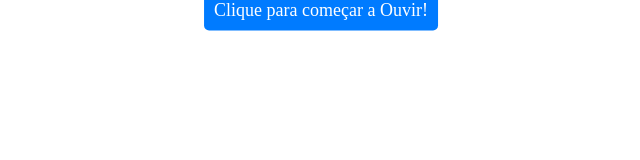
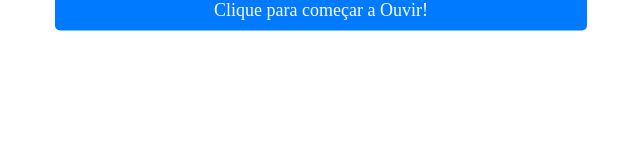
Before and after one commit to MISPerA/play, a plain HTML site: page index.html in a window 1280 px wide. Shown: the whole page, without its empty margins (319-959 px from the left). Drawn offline with Linux system fonts and the light colour scheme.

Commit message:
Update index.html

```diff
--- a/index.html
+++ b/index.html
@@ -28,6 +28,7 @@
             color: #fff;
             padding: 10px;
             border-radius: 5px;
+            width: 80%; /* Ajusta a largura conforme necessário */
         }
 
         #countdown {
```
